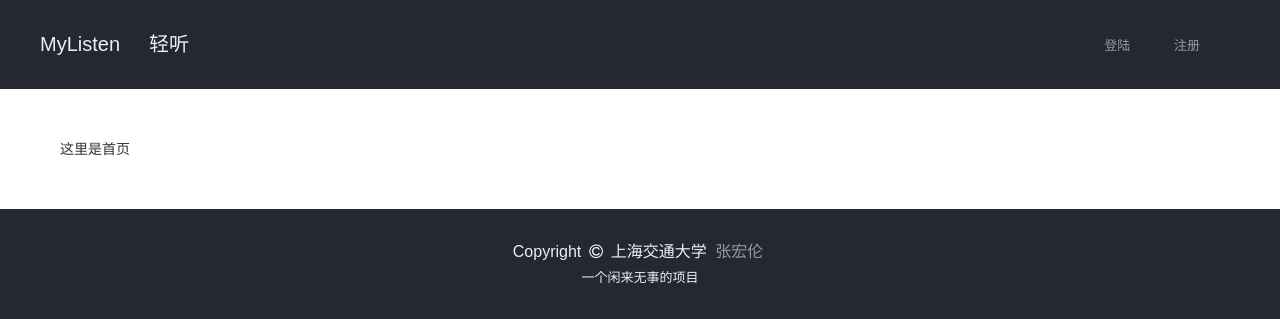
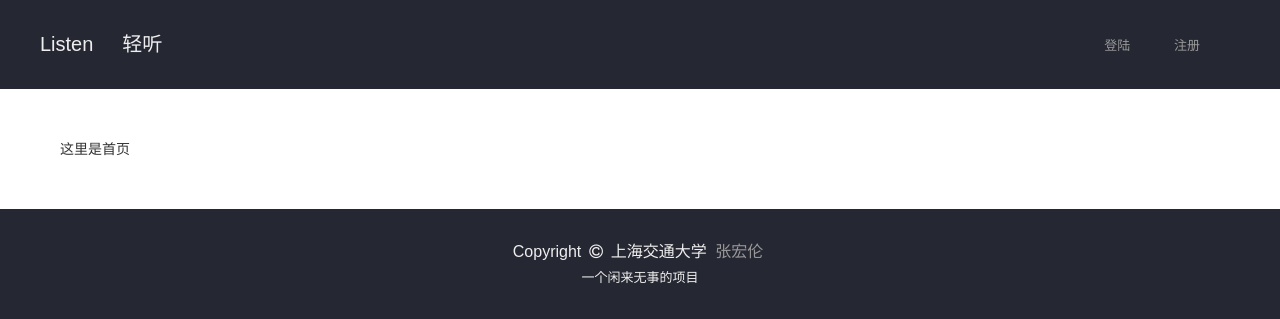
Before and after one commit to Honlan/Listen, a Flask app: page / in a window 1280 px wide. Shown: the top 319 px of the page. Run offline with Flask 2, Linux system fonts and the light colour scheme; some libraries are stand-ins or nearby versions.

Commit message:
modify title

```diff
--- a/templates/layout.html
+++ b/templates/layout.html
@@ -5,7 +5,7 @@
     <meta charset="UTF-8" />
     <meta http-equiv="X-UA-Compatible" content="IE=edge">
     <meta name="viewport" content="width=device-width, initial-scale=1">
-    <title>MyListen</title>
+    <title>Listen</title>
     <meta name="description" content="" />
     <meta name="keywords" content="" />
     <meta name="author" content="" />
@@ -217,7 +217,7 @@
 <body>
     <div id="header">
         <a href="{{url_for('index')}}">
-            <h1>MyListen</h1>
+            <h1>Listen</h1>
             <p>轻听</p>
         </a>
         <div id="nav">
```
